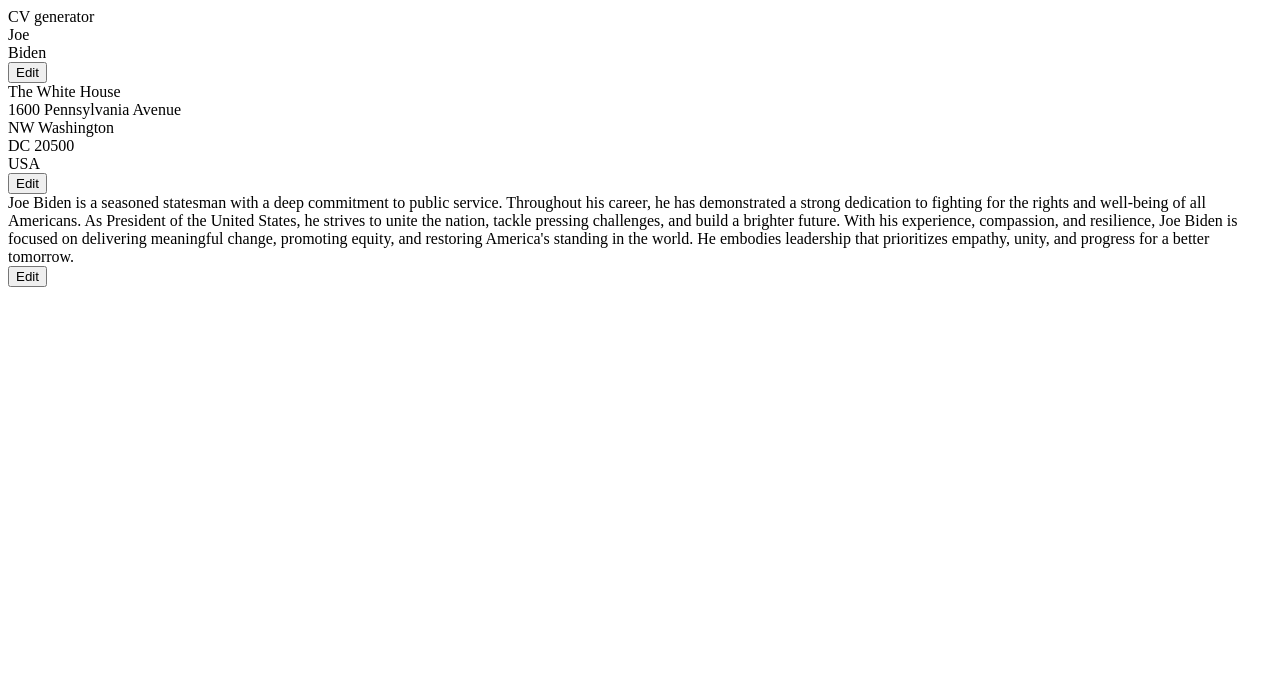
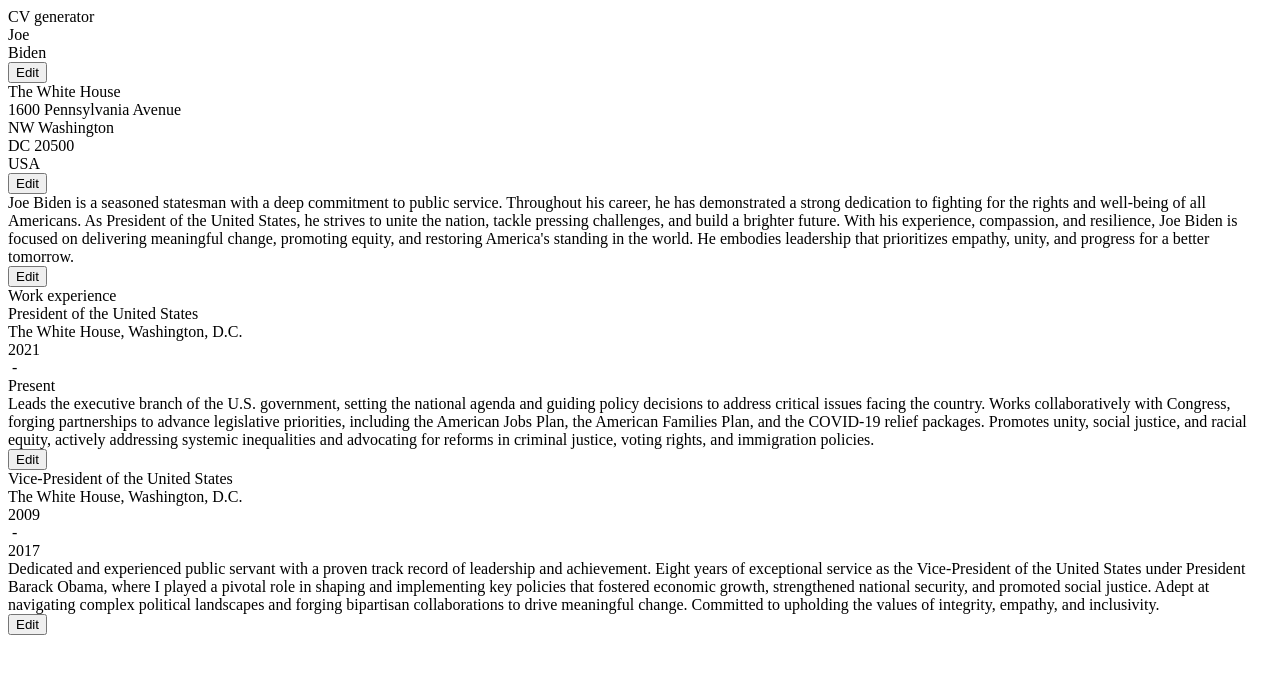
Before and after one commit to Barrymoonshine/cv-app-functions, a React (Create React App) app: page / in a window 1280 px wide. Shown: the top 674 px of the page. Built offline with nearby package versions, Linux system fonts and the light colour scheme.

Commit message:
WorkExperience component added

```diff
--- a/package.json
+++ b/package.json
@@ -9,6 +9,7 @@
     "react": "^18.2.0",
     "react-dom": "^18.2.0",
     "react-scripts": "5.0.1",
+    "uniqid": "^5.4.0",
     "web-vitals": "^2.1.4"
   },
   "scripts": {
--- a/src/App.js
+++ b/src/App.js
@@ -2,6 +2,7 @@
 import Name from './components/Name/Name';
 import Address from './components/Address/Address';
 import AboutMe from './components/AboutMe/AboutMe';
+import WorkExperience from './components/WorkExperience/WorkExperience';
 
 const App = () => {
   return (
@@ -14,6 +15,10 @@
             <Address />
             <AboutMe />
           </div>
+          <div className='right-container'>
+            <div className='sub-titles'> Work experience</div>
+            <WorkExperience />
+          </div>
         </div>
       </main>
     </div>
--- /dev/null
+++ b/src/components/WorkExperience/WorkExperience.js
@@ -0,0 +1,92 @@
+import React, { useState } from 'react';
+import './WorkExperience.css';
+import EditButton from '../Buttons/EditButton/EditButton';
+import uniqid from 'uniqid';
+
+const WorkExperience = () => {
+  const [experiences, setExperiences] = useState([
+    {
+      id: uniqid(),
+      role: 'President of the United States',
+      organisation: 'The White House, Washington, D.C.',
+      dateFrom: '2021',
+      dateTo: 'Present',
+      responsibilities: `Leads the executive branch of the U.S. government, setting the national agenda and guiding policy decisions to address critical issues facing the country.
+            Works collaboratively with Congress, forging partnerships to advance legislative priorities, including the American Jobs Plan, the American Families Plan, and the COVID-19 relief packages.
+            Promotes unity, social justice, and racial equity, actively addressing systemic inequalities and advocating for reforms in criminal justice, voting rights, and immigration policies.`,
+      isFormVisible: false,
+    },
+    {
+      id: uniqid(),
+      role: 'Vice-President of the United States',
+      organisation: 'The White House, Washington, D.C.',
+      dateFrom: '2009',
+      dateTo: '2017',
+      responsibilities: `Dedicated and experienced public servant with a proven track record of leadership and achievement.
+    Eight years of exceptional service as the Vice-President of the United States under President Barack Obama, where I played a pivotal role in shaping and implementing key policies that fostered economic growth, strengthened national security, and promoted social justice.
+    Adept at navigating complex political landscapes and forging bipartisan collaborations to drive meaningful change. Committed to upholding the values of integrity, empathy, and inclusivity.`,
+      isFormVisible: false,
+    },
+  ]);
+
+  const addExperience = () => {
+    const newExperience = {
+      id: uniqid(),
+      role: '',
+      organisation: '',
+      dateFrom: '',
+      dateTo: '',
+      responsibilities: ``,
+    };
+    setExperiences((prevState) => ({
+      state: [...prevState, newExperience],
+    }));
+  };
+
+  const updateFormVisibility = (id, boolean) => {
+    setExperiences((prevState) => {
+      const updatedArray = prevState.map((experience) => {
+        if (experience.id === id) {
+          return { ...experience, isFormVisible: boolean };
+        }
+        return experience;
+      });
+      return { experiences: updatedArray };
+    });
+  };
+
+  return (
+    <div className='work-experience-container'>
+      {experiences.map((experience) => (
+        <div key={uniqid()} className='work-experience-details'>
+          {!experience.isFormVisible && (
+            <div key={uniqid()}>
+              <div key={uniqid()} className='experience-first-line'>
+                <div key={uniqid()} className='role'>
+                  {experience.role}
+                </div>
+                <div key={uniqid()}>{experience.organisation}</div>
+              </div>
+              <div key={uniqid()} className='experience-second-line'>
+                <div key={uniqid()}>{experience.dateFrom}</div> &nbsp;-&nbsp;
+                <div key={uniqid()}>{experience.dateTo}</div>
+              </div>
+              <div key={uniqid()} className='responsibilities-details'>
+                <div key={uniqid()}>{experience.responsibilities}</div>
+              </div>
+              <button
+                key={uniqid()}
+                className='edit-button'
+                onClick={() => updateFormVisibility(experience.id, true)}
+              >
+                Edit
+              </button>
+            </div>
+          )}
+        </div>
+      ))}
+    </div>
+  );
+};
+
+export default WorkExperience;
```
Also changed, not shown: src/components/WorkExperience/WorkExperience.css (added), src/components/WorkExperienceForm/WorkExperienceForm.css (added), src/components/WorkExperienceForm/WorkExperienceForm.js (added), 1 other file (tests, documents, lock files or other folders).
